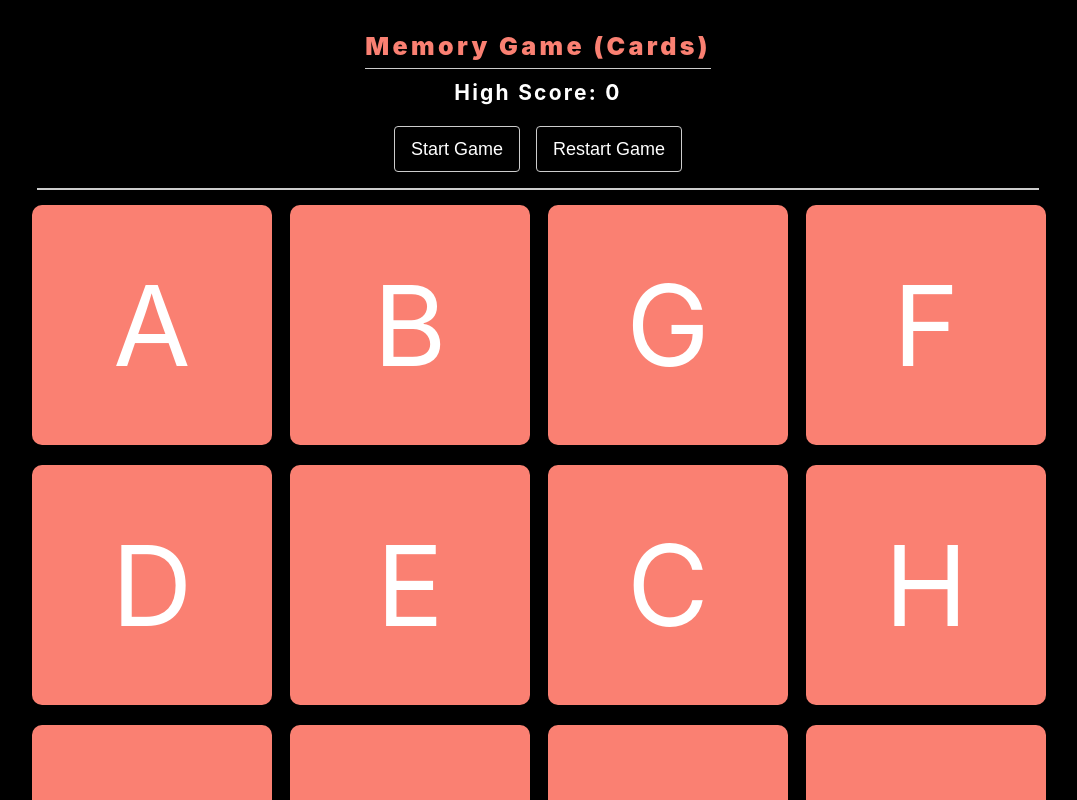
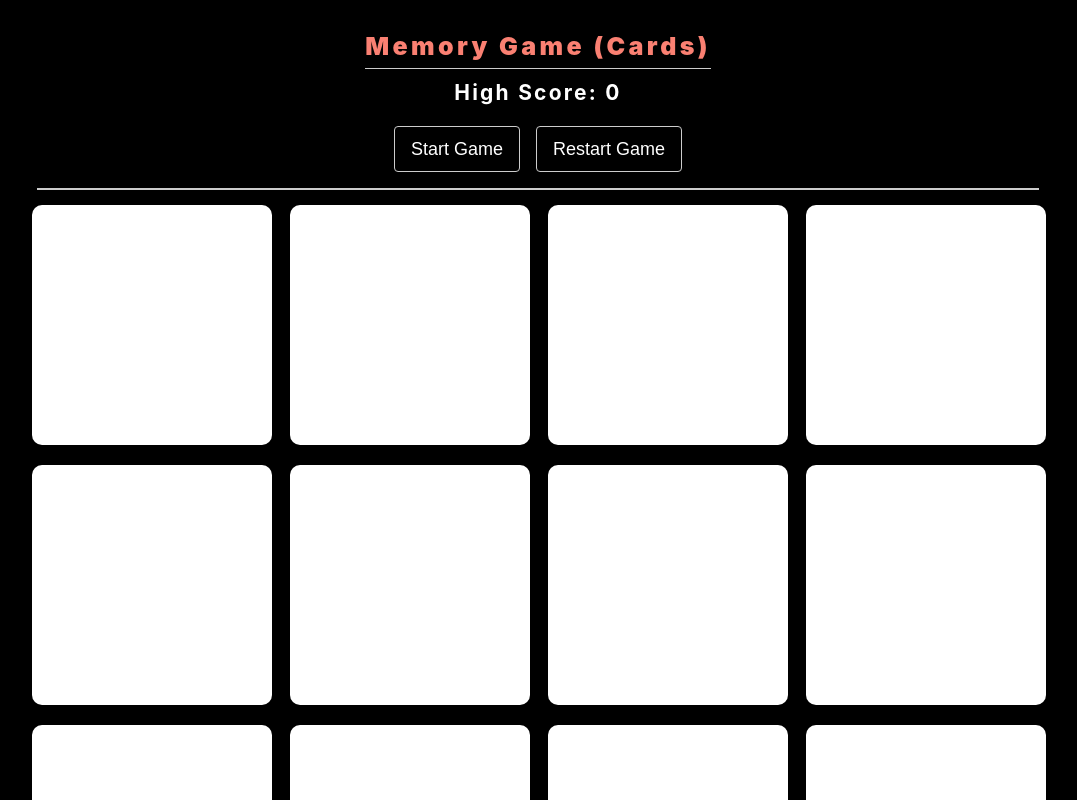
Before and after one commit to Sam44323/Memory-Game-Leap, a React (Create React App) app: page / in a window 1280 px wide. Shown: the top 800 px of the page, without its empty margins (102-1179 px from the left). Built offline with nearby package versions, Linux system fonts and the light colour scheme.

Commit message:
add: added flip handler and array container for index

```diff
--- a/src/App.tsx
+++ b/src/App.tsx
@@ -12,6 +12,7 @@ const CONTENT = ["A", "B", "C", "D", "E", "F", "G", "H"]; // a constant for init
 const App: React.FC = () => {
   // storing duplicates of alphabets from A...H in an array
   const [currentContent, setCurrentContent] = React.useState<string[]>([]);
+  const [currentFlips, setCurrentFlips] = React.useState<number[]>([]); // for storing the current flip cards indexes
 
   /**
    *
@@ -39,6 +40,17 @@ const App: React.FC = () => {
     setCurrentContent([...shuffleArray(CONTENT), ...shuffleArray(CONTENT)]);
   }, []);
 
+  const flipHandler = React.useCallback(
+    (index: number) => {
+      if (currentFlips.includes(index)) {
+        return;
+      }
+      const data = [...currentFlips];
+      data.push(index);
+      setCurrentFlips(data);
+    },
+    [currentFlips]
+  );
   return (
     <div className={styles.App}>
       <div className={styles.TopContainer}>
@@ -54,7 +66,13 @@ const App: React.FC = () => {
       </div>
       <div className={styles.CardContainer}>
         {currentContent.map((item, index) => (
-          <Card key={index} content={item} />
+          <Card
+            key={index}
+            content={item}
+            index={index}
+            flipState={currentFlips.includes(index)}
+            flipHandler={flipHandler}
+          />
         ))}
       </div>
     </div>
--- a/src/components/Card.tsx
+++ b/src/components/Card.tsx
@@ -4,15 +4,17 @@ import ReactCardFlip from "react-card-flip";
 
 const Card: React.FC<{
   content: string;
+  index: number;
+  flipState: boolean;
+  flipHandler: (index: number) => void;
 }> = (props) => {
-  const [flip, setFlip] = React.useState(false);
   return (
     <div
       className={styles.CardContainer}
-      onClick={() => setFlip((prev) => !prev)}
+      onClick={() => props.flipHandler(props.index)}
     >
       <ReactCardFlip
-        isFlipped={flip}
+        isFlipped={!props.flipState}
         flipDirection="horizontal"
         flipSpeedFrontToBack={0.6}
         containerClassName={styles.CardClass}
```
